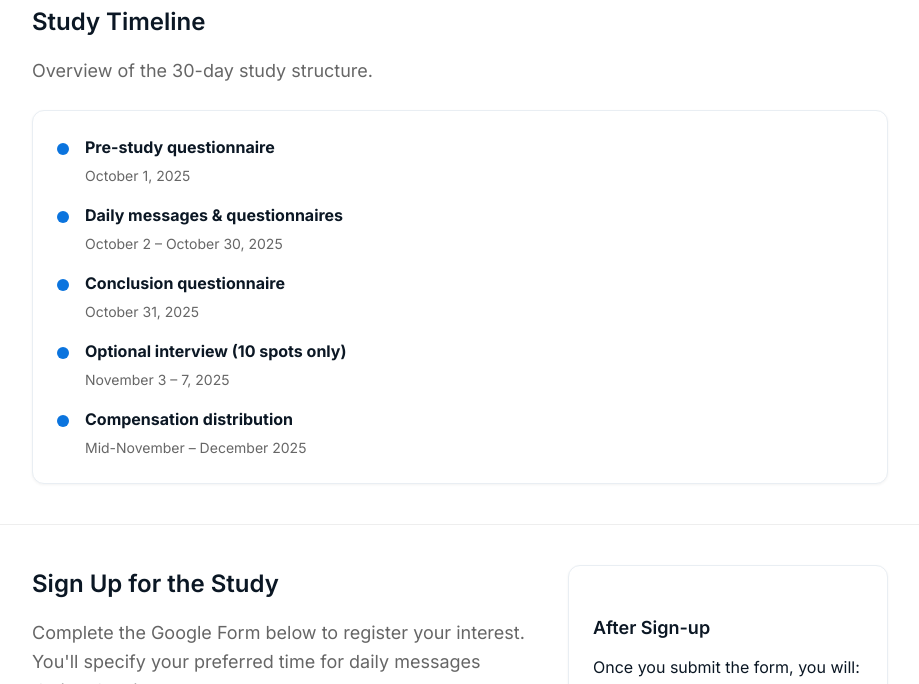
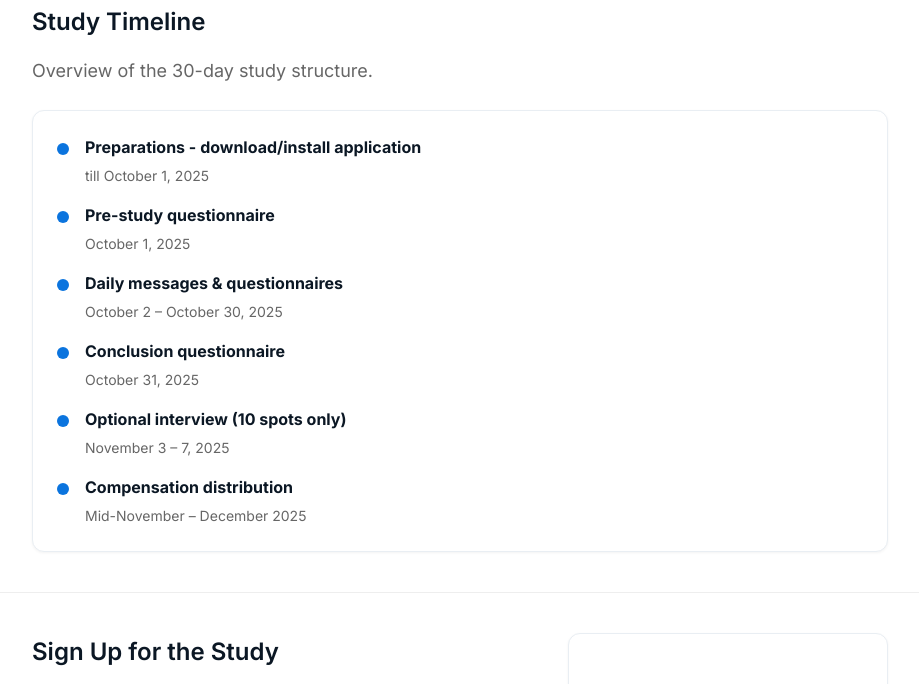
Before and after one commit to DPHofer-HAII/Physical-Activity-Motivation-Study.github.io, a plain HTML site: page index.html in a window 1280 px wide. Shown: the part 1626-2310 px from the top of the page, without its empty margins (180-1099 px from the left). Drawn offline with Linux system fonts and the light colour scheme.

Commit message:
Update index.html

```diff
--- a/index.html
+++ b/index.html
@@ -364,6 +364,12 @@
           <div class="item">
             <div class="dot"></div>
             <div>
+              <strong>Preparations - download/install application</strong>
+              <div class="muted">till October 1, 2025</div>
+            </div>
+          </div><div class="item">
+            <div class="dot"></div>
+            <div>
               <strong>Pre-study questionnaire</strong>
               <div class="muted">October 1, 2025</div>
             </div>
```
